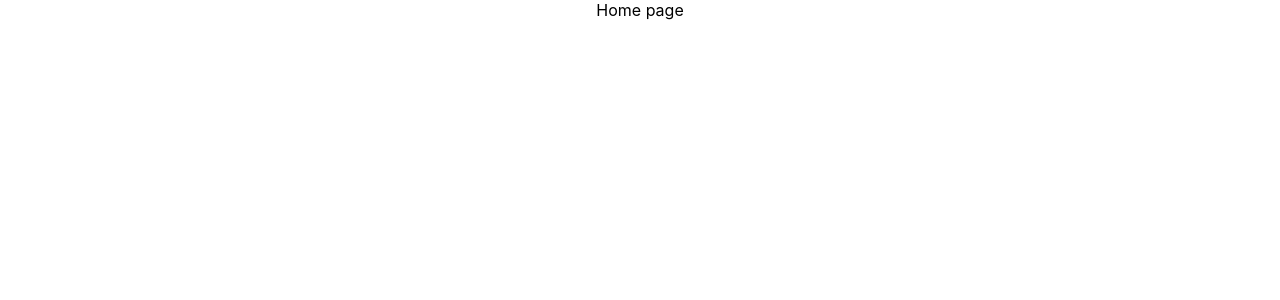
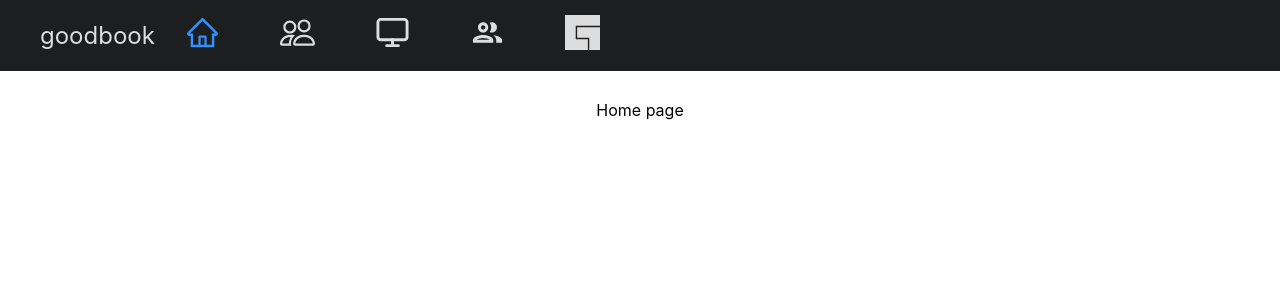
Before and after one commit to Naoto-110616/Goodbook_react-app, a React (Create React App) app in the folder goodbook-react/: page /home in a window 1280 px wide. Shown: the top 300 px of the page. Built offline with nearby package versions, Linux system fonts and the light colour scheme.

Commit message:
add header home page

```diff
--- a/goodbook-react/package.json
+++ b/goodbook-react/package.json
@@ -3,11 +3,15 @@
   "version": "0.1.0",
   "private": true,
   "dependencies": {
+    "@fortawesome/fontawesome-svg-core": "^1.2.36",
+    "@fortawesome/free-solid-svg-icons": "^5.15.4",
+    "@fortawesome/react-fontawesome": "^0.1.16",
     "@testing-library/jest-dom": "^5.11.4",
     "@testing-library/react": "^11.1.0",
     "@testing-library/user-event": "^12.1.10",
     "react": "^17.0.2",
     "react-dom": "^17.0.2",
+    "react-icons": "^4.3.1",
     "react-responsive": "^9.0.0-beta.5",
     "react-router-dom": "^5.3.0",
     "react-scripts": "4.0.3",
--- a/goodbook-react/src/components/Layout/Layout.module.css
+++ b/goodbook-react/src/components/Layout/Layout.module.css
@@ -0,0 +1,3 @@
+main {
+	padding: 100px 0 0 0;
+}
--- a/goodbook-react/src/components/Layout/Layouts.js
+++ b/goodbook-react/src/components/Layout/Layouts.js
@@ -1,3 +1,12 @@
-const Layouts = () => {};
+import Header from "../UI/Header/Header";
+import classes from "./Layout.module.css";
+const Layouts = (props) => {
+	return (
+		<>
+			<Header />
+			<main>{props.children}</main>
+		</>
+	);
+};
 
 export default Layouts;
--- /dev/null
+++ b/goodbook-react/src/components/UI/Header/Header.js
@@ -0,0 +1,12 @@
+import classes from "./Header.module.css";
+import MainNavigation from "./MainNavigation";
+
+const Header = (props) => {
+	return (
+		<header>
+			<div className={classes.logo}>goodbook</div>
+			<MainNavigation />
+		</header>
+	);
+};
+export default Header;
--- /dev/null
+++ b/goodbook-react/src/components/UI/Header/Header.module.css
@@ -0,0 +1,10 @@
+header {
+	display: flex;
+	background-color: #1c1e1f;
+	position: fixed;
+	width: 100%;
+	color: #ddd;
+	font-size: 1.5rem;
+	align-items: center;
+	padding: 0 40px;
+}
--- /dev/null
+++ b/goodbook-react/src/components/UI/Header/MainNavigation.js
@@ -0,0 +1,42 @@
+import { NavLink } from "react-router-dom";
+import { AiOutlineHome } from "react-icons/ai";
+import { BsPeople } from "react-icons/bs";
+import { FiMonitor } from "react-icons/fi";
+import { MdOutlinePeople } from "react-icons/md";
+import { SiFacebookgaming } from "react-icons/si";
+import classes from "./MainNavigation.module.css";
+
+const MainNavigation = () => {
+	return (
+		<nav className={classes.nav}>
+			<ul>
+				<li>
+					<NavLink to="/home" activeClassName={classes.active}>
+						<AiOutlineHome />
+					</NavLink>
+				</li>
+				<li>
+					<NavLink to="/test" activeClassName={classes.active}>
+						<BsPeople />
+					</NavLink>
+				</li>
+				<li>
+					<NavLink to="/aaa" activeClassName={classes.active}>
+						<FiMonitor />
+					</NavLink>
+				</li>
+				<li>
+					<NavLink to="/ccc" activeClassName={classes.active}>
+						<MdOutlinePeople />
+					</NavLink>
+				</li>
+				<li>
+					<NavLink to="/ttt" activeClassName={classes.active}>
+						<SiFacebookgaming />
+					</NavLink>
+				</li>
+			</ul>
+		</nav>
+	);
+};
+export default MainNavigation;
--- /dev/null
+++ b/goodbook-react/src/components/UI/Header/MainNavigation.module.css
@@ -0,0 +1,28 @@
+.nav {
+}
+.nav ul {
+	display: flex;
+	list-style: none;
+	padding: 0;
+	margin: 0;
+}
+.nav li {
+	margin: 0 10px;
+	padding: 15px 20px;
+}
+.nav li:hover {
+	background-color: #ddd;
+}
+.nav a {
+	color: #ddd;
+	text-decoration: none;
+}
+.nav svg {
+	width: 35px;
+	height: 35px;
+}
+.nav a:hover,
+.nav a:active,
+.nav a.active {
+	color: #3391ff;
+}
--- a/goodbook-react/src/pages/Home.js
+++ b/goodbook-react/src/pages/Home.js
@@ -1,7 +1,11 @@
+import Layouts from "../components/Layout/Layouts";
+
 const Home = () => {
 	return (
 		<>
-			<div>Home page</div>
+			<Layouts>
+				<div>Home page</div>
+			</Layouts>
 		</>
 	);
 };
--- a/goodbook-react/src/pages/NotFound.js
+++ b/goodbook-react/src/pages/NotFound.js
@@ -1,8 +1,10 @@
+import Layouts from "../components/Layout/Layouts";
+
 const NotFound = () => {
 	return (
-		<>
+		<Layouts>
 			<div>This Page Isn't Available</div>
-		</>
+		</Layouts>
 	);
 };
 
```
Also changed, not shown: 2 other files (tests, documents, lock files or other folders).
